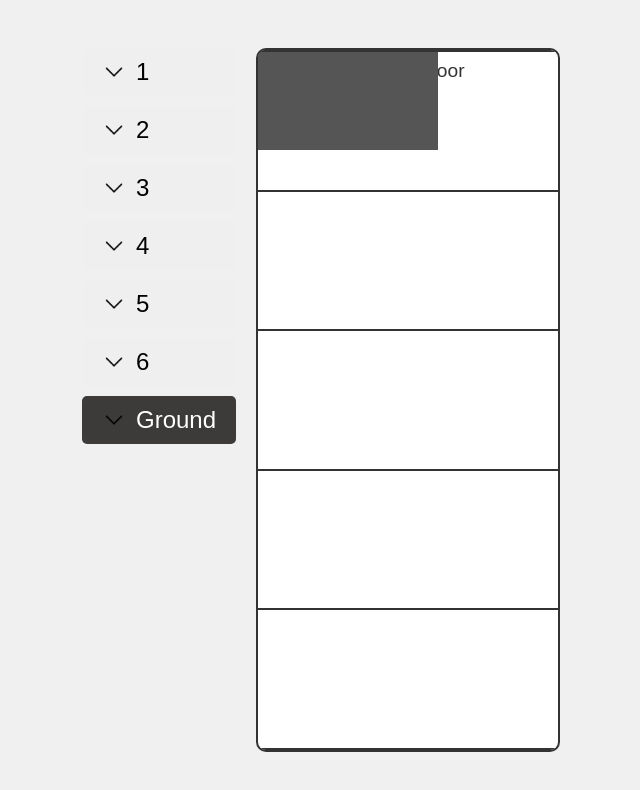
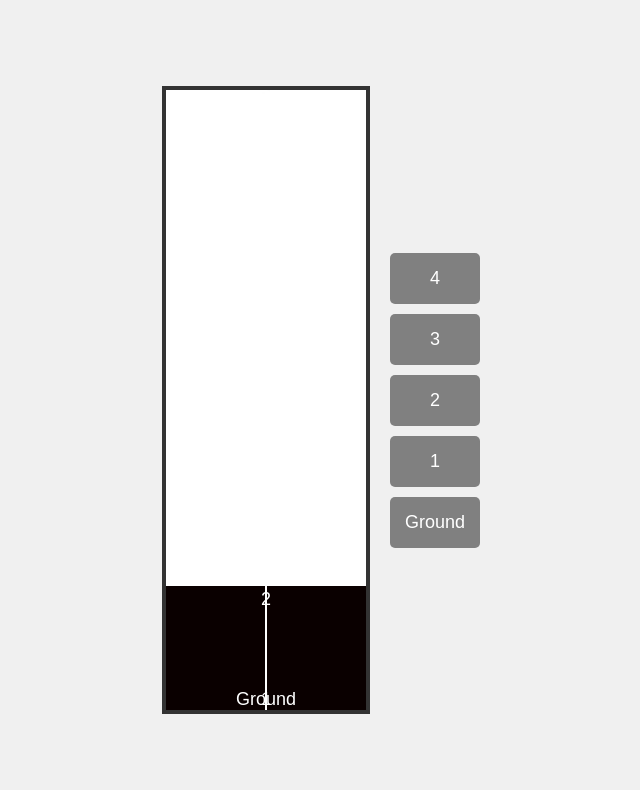
Before and after one commit to zakirahmed010/lift, a plain HTML site: page index.html in a window 1280 px wide. Shown: the whole page, without its empty margins (319-959 px from the left). Drawn offline with Linux system fonts and the light colour scheme.

Commit message:
new file is apload

```diff
--- a/index.html
+++ b/index.html
@@ -3,52 +3,38 @@
 <head>
     <meta charset="UTF-8">
     <meta name="viewport" content="width=device-width, initial-scale=1.0">
-    <title>Lift Simulation</title>
-    <link rel="stylesheet" href="style.css">
+    <title>Escalator System</title>
+    <link rel="stylesheet" href="styles.css">
 </head>
 <body>
-    <div class="container">
-        <div class="buttons">
-            <button onclick="goToFloor(1)">
-                <img src="1.png" alt="1"> 1
-            </button>
-            <button onclick="goToFloor(2)">
-                <img src="1.png" alt="2"> 2
-            </button>
-            <button onclick="goToFloor(3)">
-                <img src="1.png" alt="3"> 3
-            </button>
-            <button onclick="goToFloor(4)">
-                <img src="1.png" alt="4"> 4
-            </button>
-            <button onclick="goToFloor(5)">
-                <img src="1.png" alt="5"> 5
-            </button>
-            <button onclick="goToFloor(6)">
-                <img src="1.png" alt="6"> 6
-            </button>
-            <button class="ground" onclick="goToGround()">
-                <img src="1.png" alt="G"> Ground
-            </button>
+    <div class="escalator-outer">
+        <div class="floor-labels">
+            <div id="label-4" class="floor-label">4</div>
+            <div id="label-3" class="floor-label">3</div>
+            <div id="label-2" class="floor-label">2</div>
+            <div id="label-1" class="floor-label">1</div>
+            <div id="label-ground" class="floor-label">Ground</div>
         </div>
-        <div class="escalator">
-            <div class="floor-indicator" id="floor-indicator">Ground Floor</div>
-            <div class="lift-container">
-                <div class="lift" id="lift">
-                    <div class="gate left-gate"></div>
-                    <div class="gate right-gate"></div>
-                </div>
-            </div>
-            <div class="floor-lines">
-                <div class="line"></div>
-                <div class="line"></div>
-                <div class="line"></div>
-                <div class="line"></div>
-                <div class="line"></div>
-                <div class="line"></div>
-            </div>
+        <div class="chain-container"></div>
+        <div class="escalator-inner" id="escalator">
+            <div class="escalator-left"></div>
+            <div class="escalator-right"></div>
         </div>
+        <div class="floor" id="floor-4">4</div>
+        <div class="floor" id="floor-3">3</div>
+        <div class="floor" id="floor-2">2</div>
+        <div class="floor" id="floor-1">1</div>
+        <div class="ground" id="ground">Ground</div>
+        <img id="man-image" src="MAN.jpg" alt="MAN">
+        <img class="chain" src="chain.jpg" alt="chain">
     </div>
-    <script src="app.js"></script>
+    <div class="buttons">
+        <button class="floor-button" onclick="moveToFloor(4)">4</button>
+        <button class="floor-button" onclick="moveToFloor(3)">3</button>
+        <button class="floor-button" onclick="moveToFloor(2)">2</button>
+        <button class="floor-button" onclick="moveToFloor(1)">1</button>
+        <button class="floor-button" onclick="moveToFloor(0)">Ground</button>
+    </div>
+    <script src="script.js"></script>
 </body>
 </html>
--- /dev/null
+++ b/script.js
@@ -0,0 +1,102 @@
+let doorsOpen = false;
+let isMoving = false;
+let targetFloor = null;
+
+function moveToFloor(floor) {
+    if (isMoving || doorsOpen) return;
+
+    isMoving = true;
+    targetFloor = floor;
+
+    const escalator = document.getElementById('escalator');
+    const chain = document.querySelector('.chain-container');
+    const manImage = document.getElementById('man-image');
+    const floorLabels = document.querySelectorAll('.floor-label');
+
+    let bottomValue = '0px';
+    let topValue = '0px';
+
+    switch (floor) {
+        case 4:
+            bottomValue = '400px';
+            topValue = '-400px';
+            break;
+        case 3:
+            bottomValue = '300px';
+            topValue = '-300px';
+            break;
+        case 2:
+            bottomValue = '200px';
+            topValue = '-200px';
+            break;
+        case 1:
+            bottomValue = '100px';
+            topValue = '-100px';
+            break;
+        case 0:
+            bottomValue = '0px';
+            topValue = '0px';
+            break;
+    }
+
+    escalator.style.bottom = bottomValue;
+    chain.style.top = topValue;
+
+    floorLabels.forEach(label => label.style.display = 'none');
+    document.getElementById(`label-${floor === 0 ? 'ground' : floor}`).style.display = 'block';
+
+    setTimeout(() => {
+        if (targetFloor === floor) {
+            openDoors();
+            manImage.style.bottom = bottomValue;
+            manImage.style.display = 'block';
+
+            setTimeout(() => {
+                if (doorsOpen) {
+                    closeDoors();
+                }
+            }, 2000);
+        }
+    }, 1000);
+}
+
+function openDoors() {
+    const escalatorLeft = document.querySelector('.escalator-left');
+    const escalatorRight = document.querySelector('.escalator-right');
+    const manImage = document.getElementById('man-image');
+
+    escalatorLeft.style.transform = 'translateX(-100%)';
+    escalatorRight.style.transform = 'translateX(100%)';
+
+    doorsOpen = true;
+    disableFloorButtons();
+}
+
+function closeDoors() {
+    const escalatorLeft = document.querySelector('.escalator-left');
+    const escalatorRight = document.querySelector('.escalator-right');
+    const manImage = document.getElementById('man-image');
+
+    escalatorLeft.style.transform = 'translateX(0)';
+    escalatorRight.style.transform = 'translateX(0)';
+
+    doorsOpen = false;
+    enableFloorButtons();
+
+    manImage.style.display = 'none';
+    isMoving = false;
+}
+
+function disableFloorButtons() {
+    const buttons = document.querySelectorAll('.floor-button');
+    buttons.forEach(button => {
+        button.disabled = true;
+    });
+}
+
+function enableFloorButtons() {
+    const buttons = document.querySelectorAll('.floor-button');
+    buttons.forEach(button => {
+        button.disabled = false;
+    });
+}
--- /dev/null
+++ b/styles.css
@@ -0,0 +1,127 @@
+body {
+    font-family: Arial, sans-serif;
+    display: flex;
+    justify-content: center;
+    align-items: center;
+    height: 100vh;
+    background-color: #f0f0f0;
+    margin: 0;
+}
+
+.escalator-outer {
+    width: 200px;
+    height: 620px;
+    border: 4px solid #333;
+    background-color: rgb(255, 255, 255);
+    display: flex;
+    align-items: flex-end;
+    position: relative;
+    overflow: hidden;
+}
+
+.floor-labels {
+    position: absolute;
+    top: 50%; /* Center the labels vertically */
+    right: -50px; /* Position labels outside the lift */
+    transform: translateY(-50%);
+    display: flex;
+    flex-direction: column;
+    align-items: center;
+    gap: 10px;
+    z-index: 10; /* Ensure labels are above other content */
+}
+
+.floor-label {
+    font-size: 24px;
+    font-weight: bold;
+    color: #333;
+    border-bottom: 2px solid #000;
+    padding: 5px;
+    text-align: center;
+    display: none;
+}
+
+.chain-container {
+    position: absolute;
+    left: 50%;
+    width: 2px;
+    height: 100%;
+    background: url('chain.jpg') repeat-y;
+    transform: translateX(-50%);
+    transition: top 1s ease;
+}
+
+.escalator-inner {
+    width: 100%;
+    height: 20%;
+    position: absolute;
+    bottom: 0;
+    display: flex;
+    transition: bottom 1s ease;
+}
+
+.escalator-left, .escalator-right {
+    width: 50%;
+    background-color: #0a0000;
+    display: flex;
+    align-items: center;
+    justify-content: center;
+    font-size: 24px;
+    transition: transform 600ms ease-in-out;
+}
+
+.escalator-left {
+    border-right: 2px solid white;
+}
+
+.floor, .ground {
+    position: absolute;
+    width: 100%;
+    text-align: center;
+    color: #fff;
+    font-size: 18px;
+}
+
+#floor-4 { bottom: 300px; }
+#floor-3 { bottom: 200px; }
+#floor-2 { bottom: 100px; }
+#floor-1 { bottom: 0; }
+#ground { bottom: 0; }
+
+#man-image {
+    position: absolute;
+    bottom: 0;
+    left: 50%;
+    transform: translateX(-50%);
+    display: none;
+    max-width: 100%;
+    max-height: 20%;
+    background: transparent;
+}
+
+.buttons {
+    display: flex;
+    flex-direction: column;
+    gap: 10px;
+    margin-left: 20px;
+}
+
+button {
+    padding: 15px;
+    font-size: 18px;
+    cursor: pointer;
+    background-color: gray;
+    color: white;
+    border: none;
+    border-radius: 5px;
+    transition: background-color 0.3s ease;
+}
+
+button:hover {
+    background-color: #09f37e;
+}
+
+button:disabled {
+    background-color: #ccc;
+    cursor: not-allowed;
+}
```
Also changed, not shown: chain.jpg (added), 1 other file.
